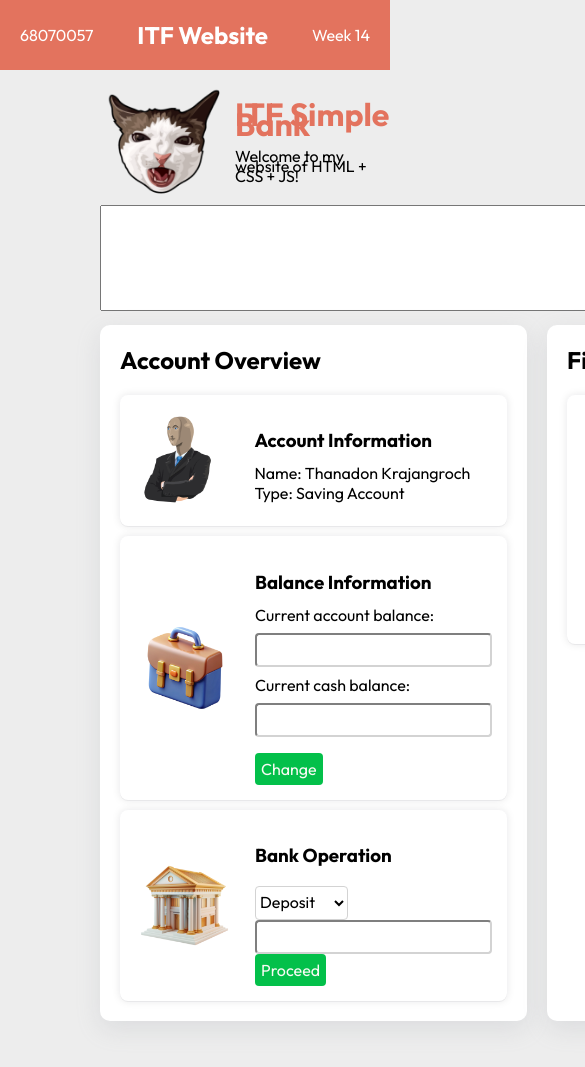
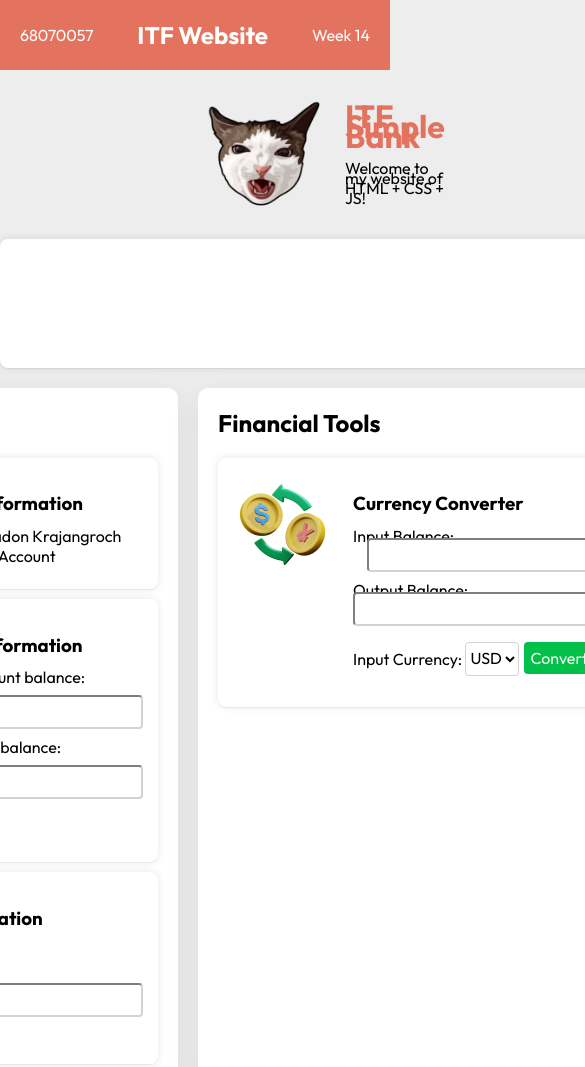
Before and after one commit to fuze-thnd/ITF-Web, a plain HTML site: page index.html in a window 390 px wide. Shown: the top 1067 px of the page, 585 px wide, since content can reach past the window. Drawn offline with Linux system fonts and the light colour scheme.

Commit message:
Update layout and add favicon
Added a favicon to index.html and improved the layout by adjusting paddings, gaps, and centering elements in styles.css. The log output textarea now uses a dedicated CSS selector for consistent styling and responsiveness.

```diff
--- a/index.html
+++ b/index.html
@@ -3,6 +3,7 @@
 
 <head>
     <title>Fuse's Website</title>
+    <link rel="shortcut icon" type="image/x-icon" href="img/meme-crunchy-cat-pack.png">
     <meta charset="UTF-8">
     <meta name="viewport" content="width=device-width, initial-scale=1.0">
     <link rel="preconnect" href="https://fonts.googleapis.com">
@@ -27,7 +28,7 @@
     </div>
 
     <div class="output">
-        <textarea id="logOutput" readonly style="width: 1120px; height: 100px;"></textarea>
+        <textarea id="logOutput" readonly></textarea>
     </div>
 
     <div class="container">
--- a/styles.css
+++ b/styles.css
@@ -18,9 +18,9 @@ body {
 .header {
     display: flex;
     align-items: center;
-    padding-top: 10px;
-    padding-left: 100px;
-    gap: 10px;
+    padding: 20px;
+    padding-left: 200px;
+    gap: 20px;
     line-height: 10px;
 }
 
@@ -29,13 +29,12 @@ body {
 }
 
 .output {
-    padding-left: 100px;
-    margin-bottom: 10px;
+    margin-bottom: 20px;
 }
 
 .container {
     display: flex;
-    padding-left: 100px;
+    justify-content: center;
     padding-bottom: 50px;
     gap: 20px
 }
@@ -64,7 +63,7 @@ body {
 
 #Block {
     display: flex;
-    align-items: center;
+    align-items: start;
     padding: 15px;
     margin-bottom: 10px;
     gap: 20px;
@@ -125,3 +124,13 @@ select {
     padding-top: 5px;
     padding-bottom: 5px;;
 }
+
+#logOutput {
+    display: flex;
+    width: 1120px;
+    min-height: 125px;
+    margin: auto;
+    box-shadow: rgba(17, 17, 26, 0.05) 0px 1px 0px, rgba(17, 17, 26, 0.1) 0px 0px 8px;
+    border: none;
+    border-radius: 8px;
+}
```
